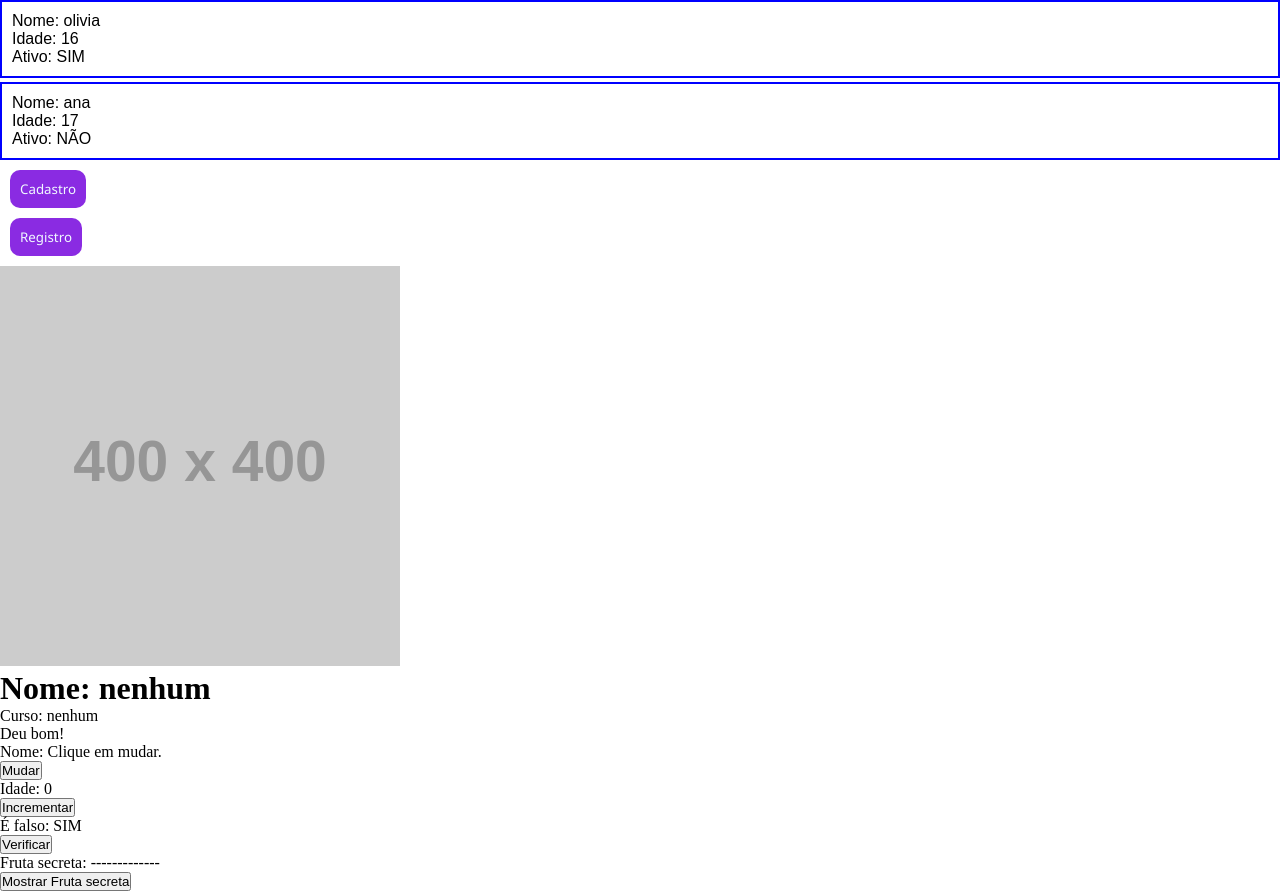
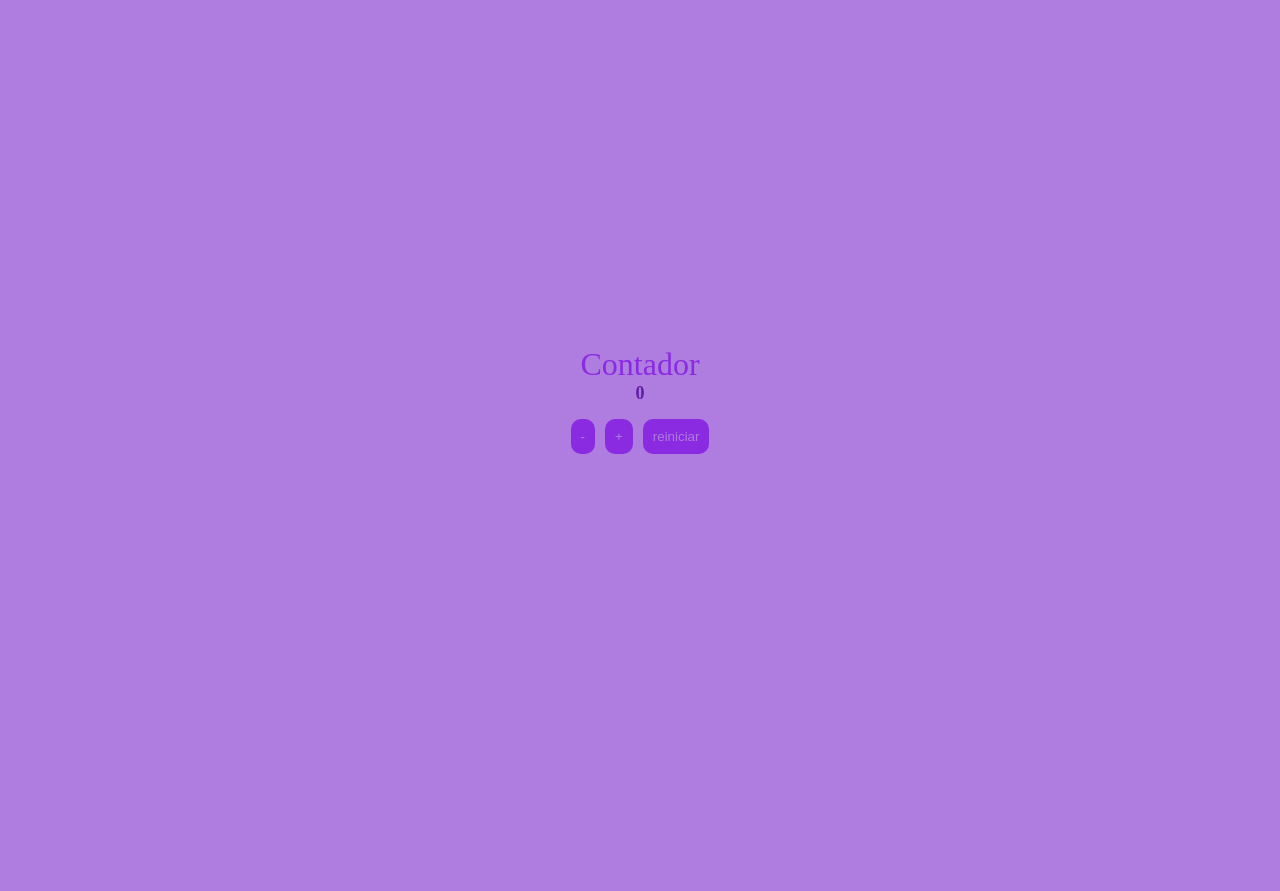
Before and after one commit to Ana-Machioni/projeto-react-2, a React (Vite) app: page / in a window 1280 px wide. After the commit the page ends 800 px from the top, so only its background shows below. Built offline with nearby package versions, Linux system fonts and the light colour scheme.

Commit message:
add: Fazendo contador, logica e css

```diff
--- a/src/App.jsx
+++ b/src/App.jsx
@@ -6,6 +6,7 @@ import Lista from './components/Lista/Lista.jsx'
 import MsgUsuario from './components/MensagemUsuario/MsgUsuario.jsx'
 import UseStateHook from './components/UseStateHook/UseStateHook.jsx'
 import UeStateHook from './components/UseStateHook/UseStateHook.jsx'
+import Contador from './components/Contador/Contador.jsx'
 
 function App() {
 
@@ -24,13 +25,16 @@ function App() {
 
   return (
     <>
-      <Alunos nome={'olivia'} idade={16} ativo={true}></Alunos>
+
+      {/* <Alunos nome={'olivia'} idade={16} ativo={true}></Alunos>
       <Alunos nome={'ana'} idade={17} ativo={false}></Alunos>
       <Button></Button>
       <Card></Card>
       <Lista></Lista>
 
-      <UseStateHook></UseStateHook>
+      <UseStateHook></UseStateHook> */}
+
+      <Contador/>
 
 
 
--- a/src/components/Contador/Contador.jsx
+++ b/src/components/Contador/Contador.jsx
@@ -1,7 +1,29 @@
+import { useState } from "react"
 import styles from "./Contador.module.css"
 
 function Contador() {
+
+    const [numero, setNumero] = useState(0)
+    const [numero2, setNumero2] = useState(0)
+
+    const atualizarNumero = () => {
+
+        setNumero(numero + 1)
+    }
+
+
     return(
+        <div className={styles.contador}>
+            <h1>Contador</h1>
+            <span className={styles.span}>{numero}</span>
+        <div className={styles.buttonContainer}>
+            <button className={styles.button}>-</button>
+            <button className={styles.button}>+</button>
+            <button className={styles.button}>reiniciar</button>
+            </div>
+        </div>
 
     )
 }
+
+export default Contador
--- a/src/components/Contador/Contador.module.css
+++ b/src/components/Contador/Contador.module.css
@@ -0,0 +1,43 @@
+*{
+    margin: 0;
+    padding: 0;
+    box-sizing: border-box;
+    background-color: rgb(175, 124, 223);
+}
+
+h1{
+    color: blueviolet;
+    font-weight: 300;
+    align-items: center;
+}
+
+.contador{
+    display: flex;
+    justify-content: center;
+    align-items: center;
+    text-align: center;
+    min-height: 100vh;
+    flex-direction: column;
+}
+
+.span{
+    font-weight: 700;
+    flex-direction: column;
+    font-size: large;
+    color: rgb(97, 30, 160);
+}
+
+.buttonContainer{
+    display: flex;
+    gap: 10px;
+    margin-top: 15px
+}
+
+.button{
+    background-color: blueviolet;
+    color:rgb(175, 124, 223);
+    margin: 0;
+    padding: 10px;
+    border: 0;
+    border-radius: 10px
+};
```
